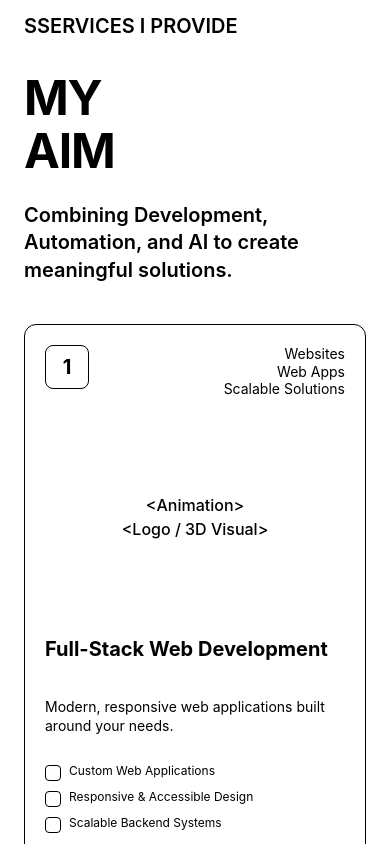
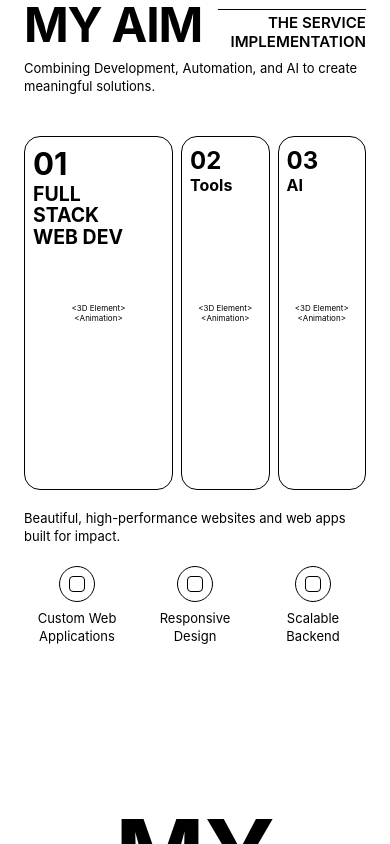
Before and after one commit to shuaiby18/portfolio, a React app: page / in a window 390 px wide. Shown: the part 7420-8264 px from the top of the page. Built offline with nearby package versions, Linux system fonts and the light colour scheme; the HTML template or start-up script is replaced by a standard one.

Commit message:
Feat: Implemented responsive design for services section

```diff
--- a/src/components/Services.jsx
+++ b/src/components/Services.jsx
@@ -1,3 +1,5 @@
+import { useState } from "react"
+
 const services = [
   {
     number: "1",
@@ -37,7 +39,43 @@ const services = [
   },
 ]
 
+const mobileServices = [
+  {
+    titleLines: ["FULL", "STACK", "WEB DEV"],
+    description:
+      "Beautiful, high-performance websites and web apps built for impact.",
+    features: [
+      "Custom Web Applications",
+      "Responsive Design",
+      "Scalable Backend",
+    ],
+  },
+  {
+    titleLines: ["Tools"],
+    description:
+      "Custom software that simplifies operations and automates workflows.",
+    features: [
+      "Process Automation",
+      "Team Collaboration",
+      "Data Management",
+    ],
+  },
+  {
+    titleLines: ["AI"],
+    description:
+      "Intelligent features that enhance your applications and processes.",
+    features: [
+      "AI-Powered Features",
+      "API Integration",
+      "Custom AI Solutions",
+    ],
+  },
+]
+
 function Services() {
+  const [activeService, setActiveService] = useState(0)
+  const selectedMobileService = mobileServices[activeService]
+
   return (
     <section id="services" className="py-20">
 
@@ -56,129 +94,179 @@ function Services() {
           >
 
             {/* Left side - Section introduction */}
-            <div className="min-w-0">
+            <div
+              className="
+                min-w-0 grid grid-cols-[auto_minmax(0,1fr)]
+                items-center gap-x-4 gap-y-2
+                min-[800px]:block
+              "
+            >
 
               {/* Section label */}
-              <div className="mb-8">
-                <div className="w-36 h-px bg-black mb-3"></div>
+              <div
+                className="
+                  order-2 min-w-0 w-fit max-w-full text-right
+                  self-end min-[550px]:self-center min-[800px]:self-auto
+                  justify-self-end min-[800px]:justify-self-start
+                  min-[800px]:mb-8 min-[800px]:text-left
+                "
+              >
+                <div className="w-full h-px bg-black mb-1 min-[800px]:mb-3"></div>
 
-                <p className="text-xl font-semibold">
-                  SSERVICES I PROVIDE
+                <p className="text-[clamp(0.75rem,0.70rem_+_1vw,2rem)] font-semibold leading-tight">
+                  THE SERVICE IMPLEMENTATION
                 </p>
               </div>
 
               {/* Section heading */}
-              <h2 className="text-[clamp(3rem,1rem_+_7.5vw,6rem)] leading-[1.1] font-bold tracking-tight mb-6">
-                <span className="block">
+              <h2
+                className="
+                  order-1 whitespace-nowrap
+                  text-[clamp(3rem,1rem_+_7.5vw,6rem)]
+                  leading-[1.1] font-bold tracking-tight
+                  min-[800px]:whitespace-normal
+                  min-[800px]:mb-6
+                "
+              >
+                <span className="inline min-[800px]:block">
                   MY
                 </span>
-
-                <span className="block">
+                {" "}
+                <span className="inline min-[800px]:block">
                   AIM
                 </span>
               </h2>
 
               {/* Section description */}
-              <p className="text-xl font-semibold max-w-md leading-snug">
+              <p
+                className="
+                  order-3 col-span-2
+                  text-[clamp(13px,2.5vw,16px)] leading-snug
+                  min-[800px]:text-xl min-[800px]:font-semibold
+                  min-[800px]:max-w-md
+                "
+              >
                 Combining Development, Automation, and AI to create meaningful
                 solutions.
               </p>
 
             </div>
 
-            {/* Right side - Services cards */}
+            {/* Mobile services */}
+            <div className="min-w-0 min-[800px]:hidden">
+
+              {/* Service selection panels */}
               <div
+                role="group"
+                aria-label="Choose a service"
+                className="flex gap-2 h-[clamp(300px,42svh,360px)]"
+              >
+                {services.map((service, index) => {
+                  const isActive = activeService === index
+
+                  return (
+                    <button
+                      key={service.number}
+                      type="button"
+                      id={`mobile-service-button-${index}`}
+                      aria-label={service.title}
+                      aria-pressed={isActive}
+                      aria-controls="mobile-service-details"
+                      onClick={() => setActiveService(index)}
+                      style={{
+                        flexGrow: isActive ? 1.7 : 1,
+                      }}
                       className="
-                grid grid-cols-1 gap-4
-                min-[800px]:grid-cols-4
-                min-[800px]:@min-[956px]/services:grid-cols-3
+                        relative isolate min-w-0 basis-0
+                        overflow-hidden border border-black rounded-2xl
+                        bg-white text-black text-left
+                        cursor-pointer
                       "
                     >
 
-              {services.map((service) => (
-                <div
-                  key={service.number}
+                      {/* Full-card visual placeholder */}
+                      <span
+                        aria-hidden="true"
                         className="
-                    min-w-0 border rounded-xl
-                    min-h-[540px] p-5 flex flex-col
-                    min-[800px]:col-span-2
-                    min-[800px]:h-[270px]
-                    min-[800px]:min-h-[270px]
-                    min-[800px]:last:col-start-2
-                    min-[800px]:@min-[956px]/services:col-span-1
-                    min-[800px]:@min-[956px]/services:col-start-auto
-                    min-[800px]:@min-[956px]/services:last:col-start-auto
-                    min-[800px]:@min-[956px]/services:h-[540px]
-                    min-[800px]:@min-[956px]/services:min-h-[540px]
+                          pointer-events-none absolute inset-0 z-0
+                          flex items-center justify-center
                         "
                       >
+                        <span className="px-2 text-center text-[clamp(8px,2vw,11px)] leading-tight">
+                          <span className="block">
+                            &lt;3D Element&gt;
+                          </span>
+                          <span className="block">
+                            &lt;Animation&gt;
+                          </span>
+                        </span>
+                      </span>
 
-                  {/* Tablet content */}
+                      {/* Number and title */}
+                      <span className="absolute top-3 left-2 right-2 z-10 min-[400px]:left-3 min-[400px]:right-3">
+                        <span
+                          className={`block font-bold leading-none mb-1 ${isActive
+                              ? "text-[clamp(30px,8vw,48px)]"
+                              : "text-[clamp(24px,6vw,36px)]"
+                            }`}
+                        >
+                          0{service.number}
+                        </span>
+
+                        <span
+                          className={`block font-bold leading-[1.1] ${isActive
+                              ? "text-[clamp(18px,5vw,32px)]"
+                              : "text-[clamp(16px,4vw,28px)]"
+                            }`}
+                        >
+                          {mobileServices[index].titleLines.map((line) => (
+                            <span key={line} className="block">
+                              {line}
+                            </span>
+                          ))}
+                        </span>
+                      </span>
+
+                    </button>
+                  )
+                })}
+              </div>
+
+              {/* Shared details for the selected service */}
               <div
-                    className="
-                      hidden min-h-0 flex-1 flex-col gap-2
-                      min-[800px]:flex
-                      min-[800px]:@min-[956px]/services:hidden
-                    "
+                id="mobile-service-details"
+                role="region"
+                aria-labelledby={`mobile-service-button-${activeService}`}
+                aria-live="polite"
+                aria-atomic="true"
+                className="mt-5"
               >
 
-                    {/* Tablet card header */}
-                    <div className="flex shrink-0 items-start justify-between gap-2">
-
-                      {/* Service number */}
-                      <div className="shrink-0 border rounded-md w-7 h-7 flex items-center justify-center">
-                        <span className="text-[clamp(14px,1vw_+_6px,16px)] font-bold">
-                          {service.number}
-                        </span>
-                      </div>
-
-                      {/* Service categories */}
-                      <div className="min-w-0 text-right text-[clamp(10px,1vw_+_2px,12px)] leading-[1.2]">
-                        {service.categories.map((category) => (
-                          <p key={category}>
-                            {category}
-                          </p>
-                        ))}
-                      </div>
-
-                    </div>
-
-                    {/* Tablet animation / 3D visual */}
-                    <div className="min-h-0 flex-1 flex items-center justify-center">
-                      <div className="text-center font-medium text-[clamp(10px,1vw_+_2px,12px)] leading-[1.2]">
-                        <p>&lt;Animation&gt;</p>
-                        <p>&lt;Logo / 3D Visual&gt;</p>
-                      </div>
-                    </div>
-
-                    {/* Tablet card content */}
-                    <div className="shrink-0">
-
-                      {/* Service title */}
-                      <h3 className="text-[clamp(14px,2vw_-_2px,18px)] font-bold leading-tight mb-1">
-                        {service.title}
-                      </h3>
-
-                      {/* Service description */}
-                      <p className="text-[clamp(11px,1vw_+_3px,13px)] leading-tight mb-1.5">
-                        {service.description}
+                {/* Selected service description */}
+                <p className="text-[clamp(13px,2.5vw,16px)] leading-snug">
+                  {selectedMobileService.description}
                 </p>
 
-                      {/* Service features */}
-                      <div className="flex flex-col gap-1">
-                        {service.features.map((feature) => (
+                {/* Selected service features */}
+                <div className="grid grid-cols-3 gap-3 mt-5">
+                  {selectedMobileService.features.map((feature) => (
                     <div
                       key={feature}
-                            className="flex items-start gap-1.5"
+                      className="min-w-0 flex flex-col items-center gap-2 text-center"
                     >
 
                       {/* Icon placeholder */}
                       <span
                         aria-hidden="true"
-                              className="shrink-0 w-2.5 h-2.5 border rounded-sm mt-0.5"
-                            ></span>
+                        className="
+                          w-9 h-9 shrink-0 border rounded-full
+                          flex items-center justify-center
+                        "
+                      >
+                        <span className="w-4 h-4 border rounded-sm"></span>
+                      </span>
 
-                            <span className="text-[clamp(10px,1vw_+_2px,12px)] leading-tight">
+                      <span className="text-[clamp(13px,2.5vw,16px)] leading-snug">
                         {feature}
                       </span>
 
@@ -190,14 +278,164 @@ function Services() {
 
             </div>
 
-                  {/* Original card header */}
+            {/* Tablet services */}
+            <div
+              role="group"
+              aria-label="Choose a service"
+              className="
+                hidden min-w-0 gap-3 items-stretch
+                min-[800px]:flex
+                min-[800px]:@min-[956px]/services:hidden
+              "
+            >
+              {services.map((service, index) => {
+                const isActive = activeService === index
+
+                return (
+                  <div
+                    key={service.number}
+                    style={{
+                      flexGrow: isActive ? 2.5 : 1,
+                    }}
+                    className="
+                      relative isolate min-w-0 basis-0
+                      min-h-[540px] border rounded-xl
+                      flex flex-col
+                    "
+                  >
+
+                    {/* Active service */}
+                    {isActive ? (
+                      <>
                         <div
                           className="
-                      flex items-start justify-between gap-3
-                      min-[800px]:hidden
-                      min-[800px]:@min-[956px]/services:flex
+                            relative z-10 flex items-start
+                            justify-between gap-2 p-3
                           "
                         >
+
+                          {/* Service number */}
+                          <div className="shrink-0 border rounded-lg w-9 h-9 flex items-center justify-center">
+                            <span className="text-lg font-bold">
+                              {service.number}
+                            </span>
+                          </div>
+
+                          {/* Service categories */}
+                          <div className="min-w-0 text-right text-[clamp(10px,1vw,12px)] leading-tight">
+                            {service.categories.map((category) => (
+                              <p key={category}>
+                                {category}
+                              </p>
+                            ))}
+                          </div>
+
+                        </div>
+
+                        {/* Selected service details */}
+                        <div
+                          id={`tablet-service-details-${index}`}
+                          className="relative z-10 mt-auto px-3 pb-4 pt-[220px]"
+                        >
+
+                          {/* Service title */}
+                          <h3 className="text-[clamp(16px,1.6vw,20px)] font-bold leading-tight mb-3">
+                            {service.title}
+                          </h3>
+
+                          {/* Service description */}
+                          <p className="text-[clamp(12px,1.2vw,14px)] leading-snug mb-4">
+                            {service.description}
+                          </p>
+
+                          {/* Service features */}
+                          <div className="flex flex-col gap-2">
+                            {service.features.map((feature) => (
+                              <div
+                                key={feature}
+                                className="flex items-start gap-2"
+                              >
+
+                                {/* Icon placeholder */}
+                                <span
+                                  aria-hidden="true"
+                                  className="shrink-0 w-3 h-3 border rounded-sm mt-0.5"
+                                ></span>
+
+                                <span className="text-[clamp(10px,1vw,12px)] leading-snug">
+                                  {feature}
+                                </span>
+
+                              </div>
+                            ))}
+                          </div>
+
+                        </div>
+                      </>
+                    ) : (
+                      <button
+                        type="button"
+                        aria-label={`Show ${service.title}`}
+                        onClick={() => setActiveService(index)}
+                        className="
+                          absolute inset-0 z-20
+                          rounded-xl text-left cursor-pointer
+                        "
+                      >
+                        <span className="absolute top-4 left-2 right-2">
+                          <span className="block text-[clamp(26px,3vw,36px)] font-bold leading-none mb-2">
+                            0{service.number}
+                          </span>
+
+                          <span className="block text-[clamp(16px,1.8vw,22px)] font-bold leading-tight">
+                            {index === 0
+                              ? "Web"
+                              : index === 1
+                                ? "Tools"
+                                : "AI"}
+                          </span>
+                        </span>
+                      </button>
+                    )}
+
+                    {/* Aligned visual placeholder */}
+                    <div
+                      aria-hidden="true"
+                      className="
+                        pointer-events-none absolute
+                        top-24 inset-x-0 h-40 z-0
+                        flex items-center justify-center
+                      "
+                    >
+                      <div className="px-1 text-center text-[clamp(9px,1vw,12px)] leading-tight">
+                        <p>&lt;3D Element&gt;</p>
+                        <p>&lt;Animation&gt;</p>
+                      </div>
+                    </div>
+
+                  </div>
+                )
+              })}
+            </div>
+
+            {/* Desktop services */}
+            <div
+              className="
+                hidden grid-cols-3 gap-4
+                min-[800px]:@min-[956px]/services:grid
+              "
+            >
+              {services.map((service) => (
+                <div
+                  key={service.number}
+                  className="
+                    min-w-0 border rounded-xl
+                    h-[540px] min-h-[540px] p-5 flex flex-col
+                  "
+                >
+
+                  {/* Card header */}
+                  <div className="flex items-start justify-between gap-3">
 
                     {/* Service number */}
                     <div className="shrink-0 border rounded-lg w-11 h-11 flex items-center justify-center">
@@ -217,28 +455,16 @@ function Services() {
 
                   </div>
 
-                  {/* Original animation / 3D visual */}
-                  <div
-                    className="
-                      flex-1 min-h-[160px] flex items-center justify-center
-                      min-[800px]:hidden
-                      min-[800px]:@min-[956px]/services:flex
-                    "
-                  >
+                  {/* Animation / 3D visual placeholder */}
+                  <div className="flex-1 min-h-[160px] flex items-center justify-center">
                     <div className="text-center font-medium text-base">
                       <p>&lt;Animation&gt;</p>
                       <p>&lt;Logo / 3D Visual&gt;</p>
                     </div>
                   </div>
 
-                  {/* Original card content */}
-                  <div
-                    className="
-                      mt-auto
-                      min-[800px]:hidden
-                      min-[800px]:@min-[956px]/services:block
-                    "
-                  >
+                  {/* Card content */}
+                  <div className="mt-auto">
 
                     {/* Service title */}
                     <h3 className="text-xl font-bold leading-tight min-h-[52px] mb-2">
@@ -276,13 +502,13 @@ function Services() {
 
                 </div>
               ))}
-
             </div>
 
           </div>
 
         </div>
       </div>
+
     </section>
   )
 }
```
Also changed, not shown: src/assets/Mobile Layout.png. Lines whose indentation alone changed are shown as unchanged.
